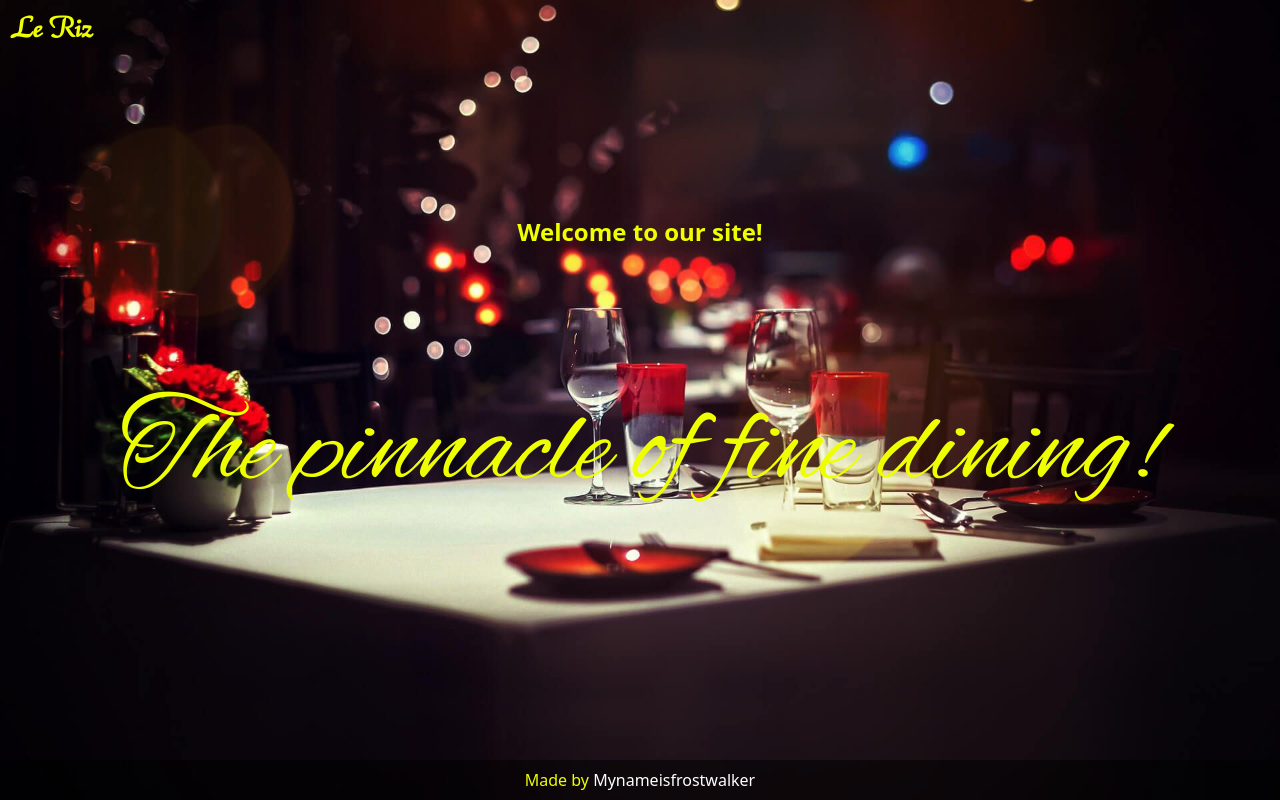
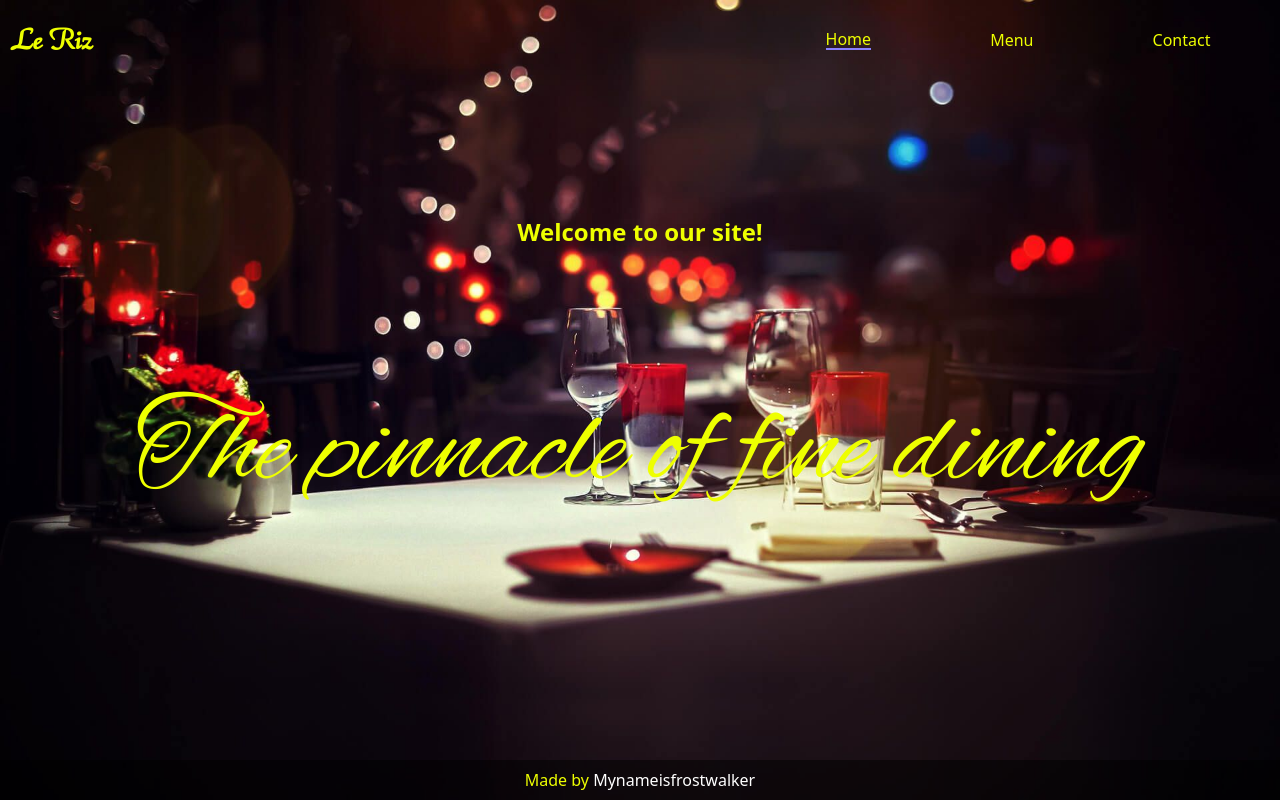
Before and after one commit to Mynameisfrostwalker/Restaurant-page-ts, a website built with webpack: page src/index.html in a window 1280 px wide. Built offline with nearby package versions, Linux system fonts and the light colour scheme.

Commit message:
Create home page with typescript

```diff
--- a/src/scripts/index.ts
+++ b/src/scripts/index.ts
@@ -1,4 +1,5 @@
 import "../styles/reset.scss";
 import "../styles/main.scss";
+import { pageLoad } from "./pageload";
 
-console.log("beep");
+pageLoad();
--- /dev/null
+++ b/src/scripts/pageload.ts
@@ -0,0 +1,57 @@
+
+const createHeader = () => {
+    const header = document.createElement("header");
+    const h1 = document.createElement("h1");
+    h1.textContent = "Le Riz";
+    header.appendChild(h1);
+    const nav = document.createElement("nav");
+    const ul = document.createElement("ul");
+    let names = ["Home", "Menu", "Contact"];
+
+    for(let i = 0; i < 3; i++) {
+        const li = document.createElement("li");
+        if(i === 0) {
+            li.classList.add("current-page");
+        }
+        li.textContent = names[i];
+        ul.appendChild(li);
+    }
+
+    nav.appendChild(ul);
+    header.appendChild(nav);
+    return header;
+}
+
+const createMain = () => {
+    const main = document.createElement("main");
+    const h2 = document.createElement("h2");
+    h2.textContent = "Welcome to our site!";
+    main.appendChild(h2);
+    const mainp = document.createElement("p");
+    mainp.textContent = "The pinnacle of fine dining";
+    main.appendChild(mainp);
+    return main
+}
+
+const createFooter = () => {
+    const footer = document.createElement("footer");
+    footer.textContent = "Made by";
+    const link = document.createElement("a");
+    link.setAttribute("href", "https://github.com/Mynameisfrostwalker");
+    link.textContent = " Mynameisfrostwalker";
+    footer.appendChild(link);
+    return footer
+}
+
+const pageLoad = () => {
+    const container = document.querySelector("#content");
+
+    container?.appendChild(createHeader());
+
+    container?.appendChild(createMain());
+
+    container?.appendChild(createFooter());
+
+}
+
+export { pageLoad }
--- a/src/scripts/pubsub.ts
+++ b/src/scripts/pubsub.ts
@@ -4,46 +4,38 @@ interface Events {
     [index: string]: Anyfunctions[],
 }
 
+const events: Events = {
+        // key: eventname, value: [funcs]
+};
+
 interface Unsubscribe {
     unsubscribe: () => void;
 }
 
-interface PubSub {
-    events: Events,
-    subscribe: (eventName : string, func: (...args: any[]) => void) => Unsubscribe,
-    publish: (eventName : string, ...args: any[]) => void,
-}
-
-const pubSub: PubSub = {
-    events: {
-        // key: eventname, value: [funcs]
-    },
-
-    subscribe(eventName, func) {
-        if(this.events[eventName]) {
-            this.events[eventName].push(func);
+const subscribe = (eventName: string, func: (...args: any[]) => void): Unsubscribe => {
+    if(events[eventName]) {
+        events[eventName].push(func);
     } else {
-            this.events[eventName] = [func];
+        events[eventName] = [func];
     }
     return {
         unsubscribe: () => {
-                const funcs = this.events[eventName];
+            const funcs = events[eventName];
             const idx = funcs.indexOf(func);
             if(idx > -1) {
                 funcs.splice(idx, 1)
             }
         }
     }
-    },
+};
 
-    publish(eventName, ...args) {
-        const funcs = this.events[eventName];
+const publish  = (eventName: string, ...args: any[]): void => {
+    const funcs = events[eventName];
     if(Array.isArray(funcs)) {
         funcs.forEach((func) => {
             func.apply(null, args);
         })
     }
-    },
-}
+};
 
-export {pubSub}
+export {publish, subscribe}
--- a/src/styles/main.scss
+++ b/src/styles/main.scss
@@ -1,4 +1,5 @@
 @use "sass:math";
+@use "sass:color";
 
 @font-face {
     font-family: "Fine dining";
@@ -11,6 +12,7 @@
 }
 
 $theme-colour: rgba(238, 255, 0, 1);
+$theme-colour-2: color.scale(color.complement($theme-colour), $lightness: 50%);
 $footer-colour: rgba(0, 0, 0, 0.5);
 $header-height: 10vh;
 $footer-height: math.div($header-height, 2);
@@ -49,10 +51,29 @@ body {
 header {
     @include box-control(0, 10px);
     @include size(100%, $header-height);
+    @include flex(row, center, space-between);
 
     h1 {
         @include box-control(0);
         font-family: "Stars", "Helvetica Neue", Helvetica, Arial;
+    }
+}
+
+header nav {
+    width: 40%;
+
+    ul {
+        @include flex(row, center, space-around);
+        @include box-control(0);
+        list-style-type: none;
+
+        li:hover {
+            border-bottom: 2px solid $theme-colour;
+        }
+
+        li.current-page {
+            border-bottom: 2px solid $theme-colour-2;
+        }
     }
 }
 
@@ -80,7 +101,7 @@ footer {
         white-space: pre;
 
         &:hover {
-            color: rgb(255, 0, 255)
+            color: $theme-colour-2;
         }
     }
 }
--- a/webpack.config.js
+++ b/webpack.config.js
@@ -5,6 +5,8 @@ module.exports = {
     mode: "development",
     entry: {
         index: "./src/scripts/index.ts",
+        pageload: "./src/scripts/pageload.ts",
+        pubsub: "./src/scripts/pubsub.ts",
     },
     module: {
         rules: [
@@ -46,6 +48,8 @@ module.exports = {
         clean: true,
     },
     optimization: {
-        runtimeChunk: "single",
+        splitChunks: {
+            chunks: "all",
+        }
     },
 }
```
Also changed, not shown: src/index.html (+2 -1 lines), dist/index.bundle.js, dist/index.html, dist/pageload.bundle.js (added), dist/pubsub.bundle.js (added), dist/runtime.bundle.js (deleted). Lines whose indentation alone changed are shown as unchanged.
